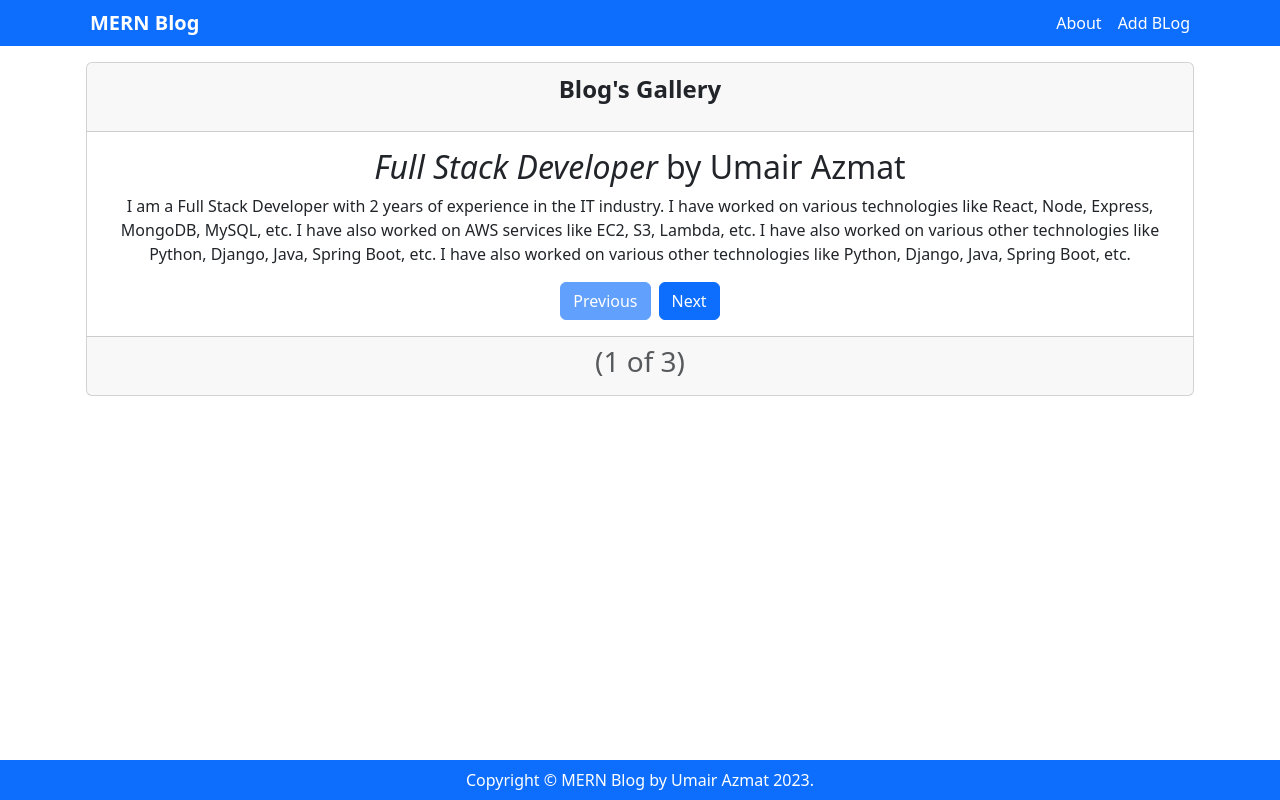
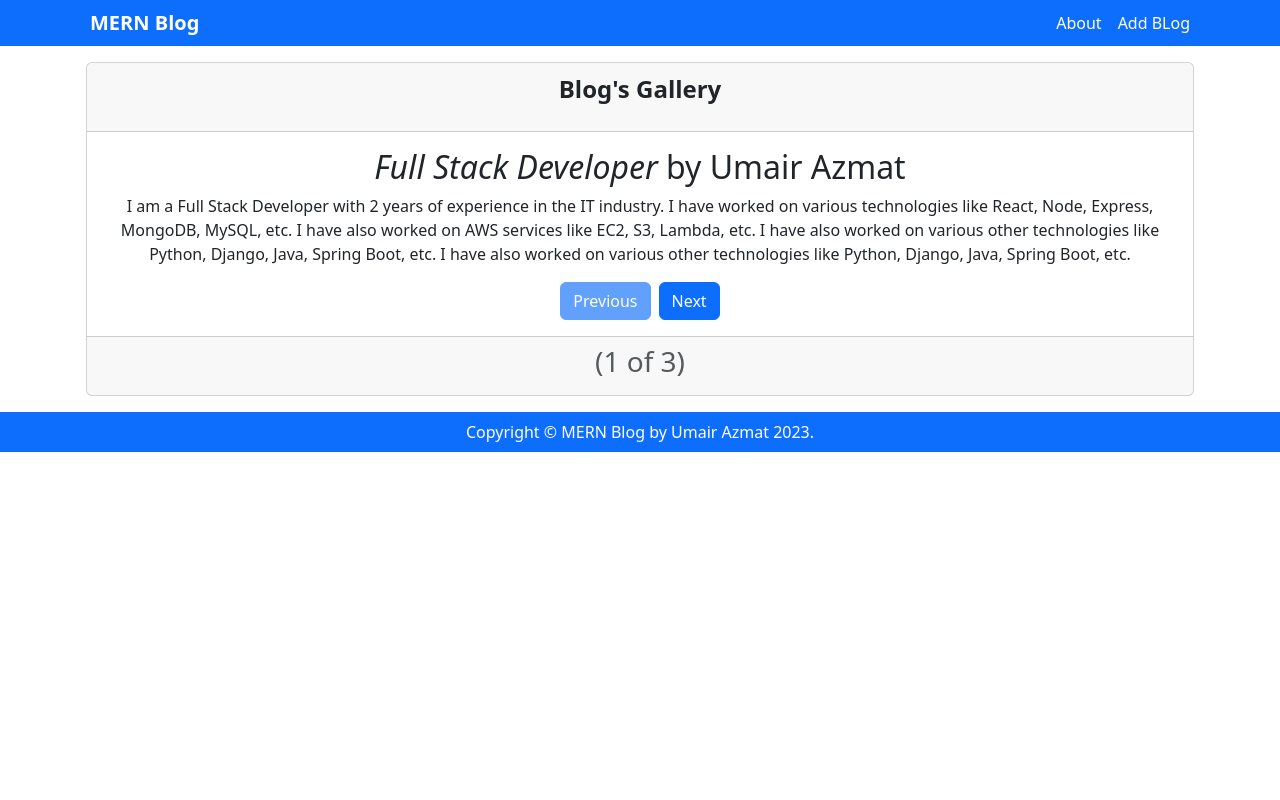
Before and after one commit to umairazmat/mern-blog, a React (Create React App) app: page / in a window 1280 px wide. Built offline with nearby package versions, Linux system fonts and the light colour scheme.

Commit message:
footer updated

```diff
--- a/src/components/Footer/Footer.js
+++ b/src/components/Footer/Footer.js
@@ -3,7 +3,7 @@ import React from "react";
 export default function Footer() {
   return (
     <div
-      style={{  position: "fixed" ,bottom: 0 , width: "100%" }}
+      style={{  position: "static" , bottom: 0 , width: "100%" }}
       className="text-center p-2 mx-auto bg-primary text-white"
     >
       Copyright © MERN Blog by Umair Azmat 2023.
```
